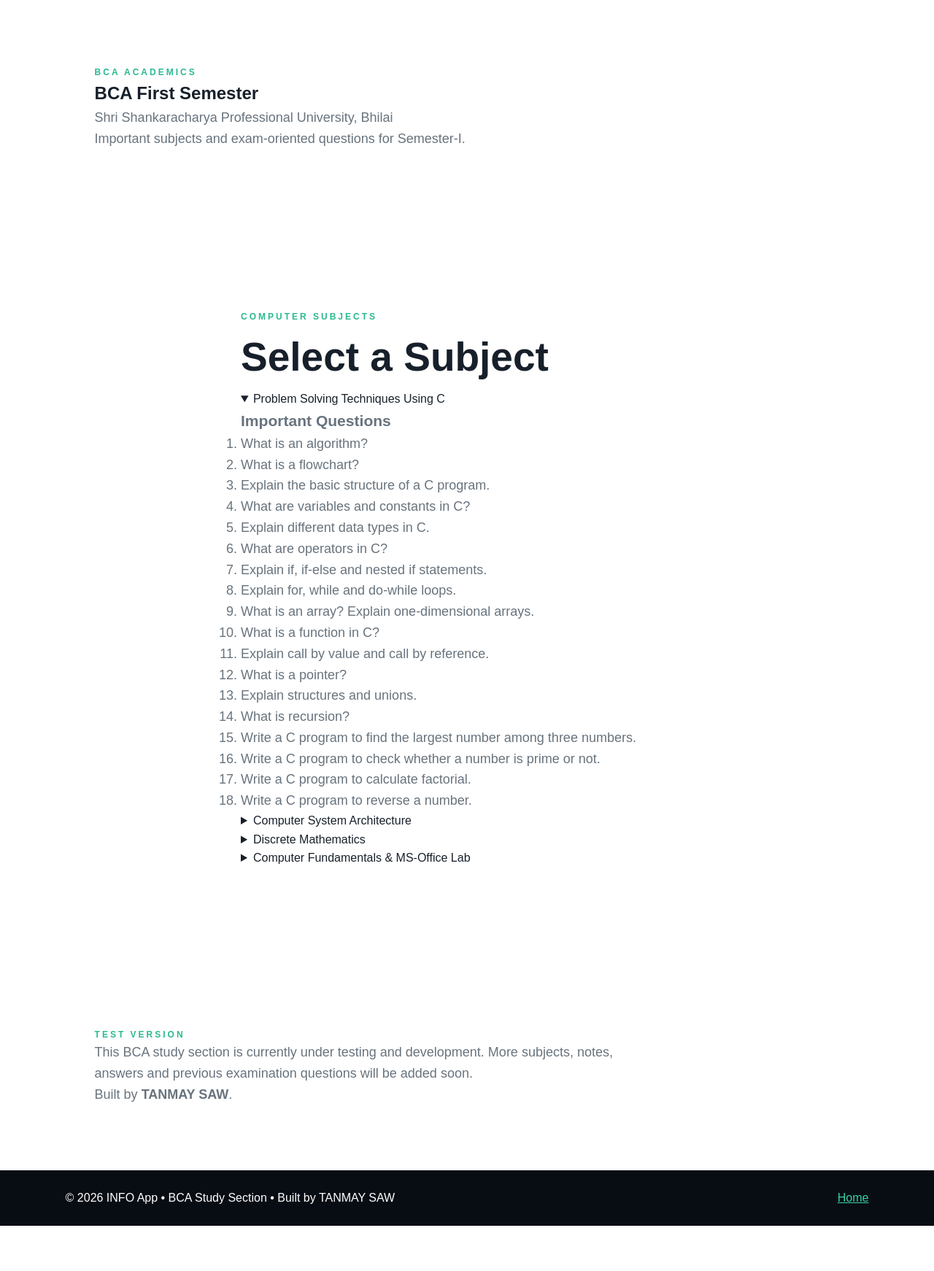
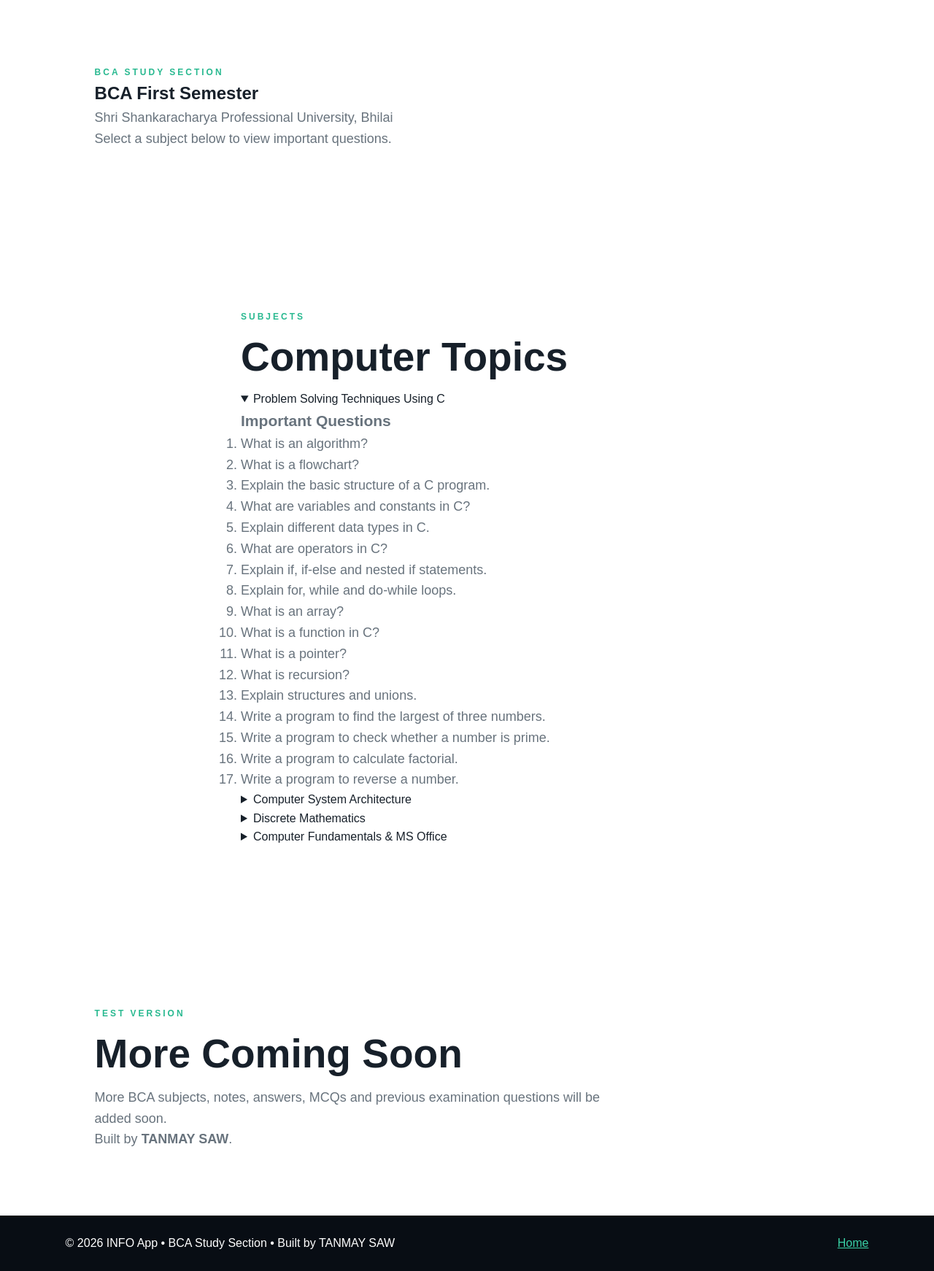
Before and after one commit to tanmaysaw08-alt/my-website, a Python web app: template templates/bca_first_semester.html in a window 1280 px wide, after a click on "Problem Solving Techniques Using C". Shown: the part 62-1804 px from the top of the page at 73% size. Before the commit the page ends 1742 px from the top, so only its background shows below. Run offline with Jinja, Linux system fonts and the light colour scheme; the template is opened without the code that fills it, so the values that code supplies are empty.

Commit message:
Update bca_first_semester.html

```diff
--- a/templates/bca_first_semester.html
+++ b/templates/bca_first_semester.html
@@ -1,70 +1,40 @@
 <!DOCTYPE html>
 <html lang="en">
-
 <head>
     <meta charset="UTF-8">
-
-    <meta
-        name="viewport"
-        content="width=device-width, initial-scale=1.0"
-    >
-
+    <meta name="viewport" content="width=device-width, initial-scale=1.0">
     <title>BCA First Semester - INFO App</title>
 
-    <link
-        rel="stylesheet"
-        href="{{ url_for('static', filename='style.css') }}"
-    >
+    <link rel="stylesheet"
+          href="{{ url_for('static', filename='style.css') }}">
 </head>
 
 <body>
 
 <nav>
-
-    <div class="logo">
-        INFO APP
-    </div>
+    <div class="logo">INFO APP</div>
 
     <div class="nav-links">
-
-        <a href="/">
-            Home
-        </a>
-
-        <a href="/#about">
-            About
-        </a>
-
-        <a href="/#contact">
-            Contact
-        </a>
-
-        <a href="/admin">
-            Admin
-        </a>
-
+        <a href="/">Home</a>
+        <a href="/#about">About</a>
+        <a href="/#contact">Contact</a>
+        <a href="/admin">Admin</a>
     </div>
-
 </nav>
 
 
 <section class="section">
 
-    <p class="label">
-        BCA ACADEMICS
-    </p>
+    <p class="label">BCA STUDY SECTION</p>
 
-    <h1>
-        BCA First Semester
-    </h1>
+    <h1>BCA First Semester</h1>
 
     <p class="description">
         Shri Shankaracharya Professional University, Bhilai
     </p>
 
     <p class="description">
-        Important subjects and exam-oriented questions
-        for Semester-I.
+        Select a subject below to view important questions.
     </p>
 
 </section>
@@ -74,300 +44,114 @@
 
     <div class="form-box">
 
-        <p class="label">
-            COMPUTER SUBJECTS
-        </p>
+        <p class="label">SUBJECTS</p>
 
-        <h2>
-            Select a Subject
-        </h2>
+        <h2>Computer Topics</h2>
 
 
         <details>
-
-            <summary>
-                Problem Solving Techniques Using C
-            </summary>
+            <summary>Problem Solving Techniques Using C</summary>
 
             <div class="description">
 
-                <h3>
-                    Important Questions
-                </h3>
+                <h3>Important Questions</h3>
 
                 <ol>
-
-                    <li>
-                        What is an algorithm?
-                    </li>
-
-                    <li>
-                        What is a flowchart?
-                    </li>
-
-                    <li>
-                        Explain the basic structure of a C program.
-                    </li>
-
-                    <li>
-                        What are variables and constants in C?
-                    </li>
-
-                    <li>
-                        Explain different data types in C.
-                    </li>
-
-                    <li>
-                        What are operators in C?
-                    </li>
-
-                    <li>
-                        Explain if, if-else and nested if statements.
-                    </li>
-
-                    <li>
-                        Explain for, while and do-while loops.
-                    </li>
-
-                    <li>
-                        What is an array? Explain one-dimensional arrays.
-                    </li>
-
-                    <li>
-                        What is a function in C?
-                    </li>
-
-                    <li>
-                        Explain call by value and call by reference.
-                    </li>
-
-                    <li>
-                        What is a pointer?
-                    </li>
-
-                    <li>
-                        Explain structures and unions.
-                    </li>
-
-                    <li>
-                        What is recursion?
-                    </li>
-
-                    <li>
-                        Write a C program to find the largest
-                        number among three numbers.
-                    </li>
-
-                    <li>
-                        Write a C program to check whether a number
-                        is prime or not.
-                    </li>
-
-                    <li>
-                        Write a C program to calculate factorial.
-                    </li>
-
-                    <li>
-                        Write a C program to reverse a number.
-                    </li>
-
+                    <li>What is an algorithm?</li>
+                    <li>What is a flowchart?</li>
+                    <li>Explain the basic structure of a C program.</li>
+                    <li>What are variables and constants in C?</li>
+                    <li>Explain different data types in C.</li>
+                    <li>What are operators in C?</li>
+                    <li>Explain if, if-else and nested if statements.</li>
+                    <li>Explain for, while and do-while loops.</li>
+                    <li>What is an array?</li>
+                    <li>What is a function in C?</li>
+                    <li>What is a pointer?</li>
+                    <li>What is recursion?</li>
+                    <li>Explain structures and unions.</li>
+                    <li>Write a program to find the largest of three numbers.</li>
+                    <li>Write a program to check whether a number is prime.</li>
+                    <li>Write a program to calculate factorial.</li>
+                    <li>Write a program to reverse a number.</li>
                 </ol>
 
             </div>
-
         </details>
 
 
         <details>
-
-            <summary>
-                Computer System Architecture
-            </summary>
+            <summary>Computer System Architecture</summary>
 
             <div class="description">
 
-                <h3>
-                    Important Questions
-                </h3>
+                <h3>Important Questions</h3>
 
                 <ol>
-
-                    <li>
-                        What is computer architecture?
-                    </li>
-
-                    <li>
-                        Explain the basic organization of a computer.
-                    </li>
-
-                    <li>
-                        What is CPU?
-                    </li>
-
-                    <li>
-                        Explain ALU, Control Unit and Registers.
-                    </li>
-
-                    <li>
-                        What is memory hierarchy?
-                    </li>
-
-                    <li>
-                        Explain RAM and ROM.
-                    </li>
-
-                    <li>
-                        What is cache memory?
-                    </li>
-
-                    <li>
-                        Explain input and output devices.
-                    </li>
-
-                    <li>
-                        What is an instruction cycle?
-                    </li>
-
-                    <li>
-                        Explain primary and secondary storage.
-                    </li>
-
-                    <li>
-                        What is an operating system?
-                    </li>
-
-                    <li>
-                        Explain binary number representation.
-                    </li>
-
+                    <li>What is computer architecture?</li>
+                    <li>Explain the basic organization of a computer.</li>
+                    <li>What is CPU?</li>
+                    <li>Explain ALU, Control Unit and Registers.</li>
+                    <li>What is memory hierarchy?</li>
+                    <li>Explain RAM and ROM.</li>
+                    <li>What is cache memory?</li>
+                    <li>Explain input and output devices.</li>
+                    <li>What is an instruction cycle?</li>
+                    <li>Explain primary and secondary storage.</li>
+                    <li>What is an operating system?</li>
+                    <li>Explain binary number representation.</li>
                 </ol>
 
             </div>
-
         </details>
 
 
         <details>
-
-            <summary>
-                Discrete Mathematics
-            </summary>
+            <summary>Discrete Mathematics</summary>
 
             <div class="description">
 
-                <h3>
-                    Important Questions
-                </h3>
+                <h3>Important Questions</h3>
 
                 <ol>
-
-                    <li>
-                        What is a proposition?
-                    </li>
-
-                    <li>
-                        Explain logical operators.
-                    </li>
-
-                    <li>
-                        What is a truth table?
-                    </li>
-
-                    <li>
-                        Explain sets and their operations.
-                    </li>
-
-                    <li>
-                        What is a relation?
-                    </li>
-
-                    <li>
-                        What is a function?
-                    </li>
-
-                    <li>
-                        Explain permutations and combinations.
-                    </li>
-
-                    <li>
-                        What is mathematical induction?
-                    </li>
-
-                    <li>
-                        Explain graphs and their basic terminology.
-                    </li>
-
-                    <li>
-                        What is a tree?
-                    </li>
-
+                    <li>What is a proposition?</li>
+                    <li>Explain logical operators.</li>
+                    <li>What is a truth table?</li>
+                    <li>Explain sets and their operations.</li>
+                    <li>What is a relation?</li>
+                    <li>What is a function?</li>
+                    <li>Explain permutations and combinations.</li>
+                    <li>What is mathematical induction?</li>
+                    <li>Explain graphs and their basic terminology.</li>
+                    <li>What is a tree?</li>
                 </ol>
 
             </div>
-
         </details>
 
 
         <details>
-
-            <summary>
-                Computer Fundamentals & MS-Office Lab
-            </summary>
+            <summary>Computer Fundamentals & MS Office</summary>
 
             <div class="description">
 
-                <h3>
-                    Important Questions
-                </h3>
+                <h3>Important Questions</h3>
 
                 <ol>
-
-                    <li>
-                        What is a computer?
-                    </li>
-
-                    <li>
-                        Explain characteristics of computers.
-                    </li>
-
-                    <li>
-                        Explain different generations of computers.
-                    </li>
-
-                    <li>
-                        What are hardware and software?
-                    </li>
-
-                    <li>
-                        What is Microsoft Word?
-                    </li>
-
-                    <li>
-                        What is Microsoft Excel?
-                    </li>
-
-                    <li>
-                        What is Microsoft PowerPoint?
-                    </li>
-
-                    <li>
-                        Explain the difference between RAM and ROM.
-                    </li>
-
-                    <li>
-                        What are input and output devices?
-                    </li>
-
-                    <li>
-                        Explain computer storage devices.
-                    </li>
-
+                    <li>What is a computer?</li>
+                    <li>Explain characteristics of computers.</li>
+                    <li>Explain different generations of computers.</li>
+                    <li>What are hardware and software?</li>
+                    <li>What is Microsoft Word?</li>
+                    <li>What is Microsoft Excel?</li>
+                    <li>What is Microsoft PowerPoint?</li>
+                    <li>Explain RAM and ROM.</li>
+                    <li>What are input and output devices?</li>
+                    <li>Explain computer storage devices.</li>
                 </ol>
 
             </div>
-
         </details>
-
 
     </div>
 
@@ -376,24 +160,17 @@
 
 <section class="section">
 
-    <p class="label">
-        TEST VERSION
+    <p class="label">TEST VERSION</p>
+
+    <h2>More Coming Soon</h2>
+
+    <p class="description">
+        More BCA subjects, notes, answers, MCQs and previous
+        examination questions will be added soon.
     </p>
 
     <p class="description">
-
-        This BCA study section is currently under
-        testing and development.
-
-        More subjects, notes, answers and previous
-        examination questions will be added soon.
-
-    </p>
-
-    <p class="description">
-
         Built by <strong>TANMAY SAW</strong>.
-
     </p>
 
 </section>
@@ -406,12 +183,9 @@
         Built by TANMAY SAW
     </span>
 
-    <a href="/">
-        Home
-    </a>
+    <a href="/">Home</a>
 
 </footer>
 
-
 </body>
 </html>
```
